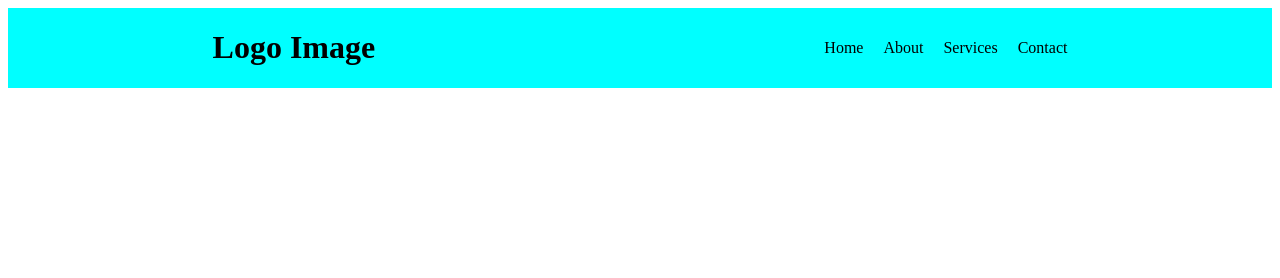
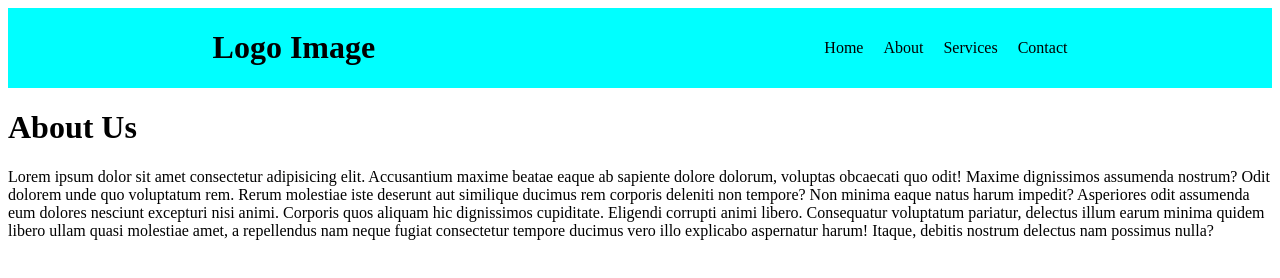
Before and after one commit to sudais122/Navbar, a plain HTML site: page index.html in a window 1280 px wide. Drawn offline with Linux system fonts and the light colour scheme.

Commit message:
navbar with banner section

```diff
--- a/index.html
+++ b/index.html
@@ -20,5 +20,9 @@
             </ul>
         </div>
     </div>
+    <div class="banner">
+        <h1>About Us</h1>
+        <p>Lorem ipsum dolor sit amet consectetur adipisicing elit. Accusantium maxime beatae eaque ab sapiente dolore dolorum, voluptas obcaecati quo odit! Maxime dignissimos assumenda nostrum? Odit dolorem unde quo voluptatum rem. Rerum molestiae iste deserunt aut similique ducimus rem corporis deleniti non tempore? Non minima eaque natus harum impedit? Asperiores odit assumenda eum dolores nesciunt excepturi nisi animi. Corporis quos aliquam hic dignissimos cupiditate. Eligendi corrupti animi libero. Consequatur voluptatum pariatur, delectus illum earum minima quidem libero ullam quasi molestiae amet, a repellendus nam neque fugiat consectetur tempore ducimus vero illo explicabo aspernatur harum! Itaque, debitis nostrum delectus nam possimus nulla?</p>
+    </div>
 </body>
 </html>
```
